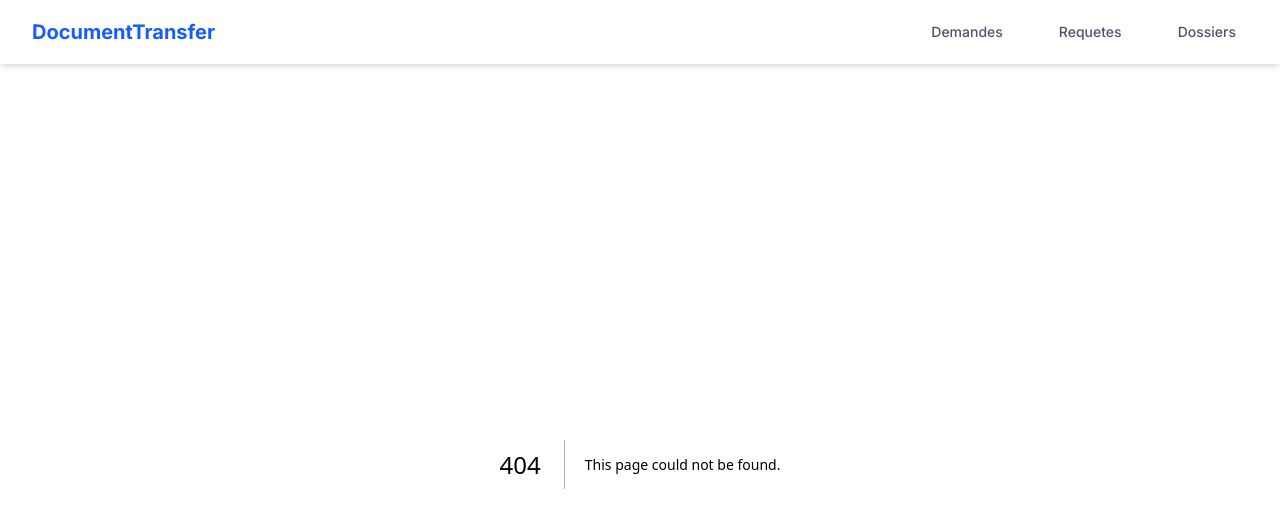
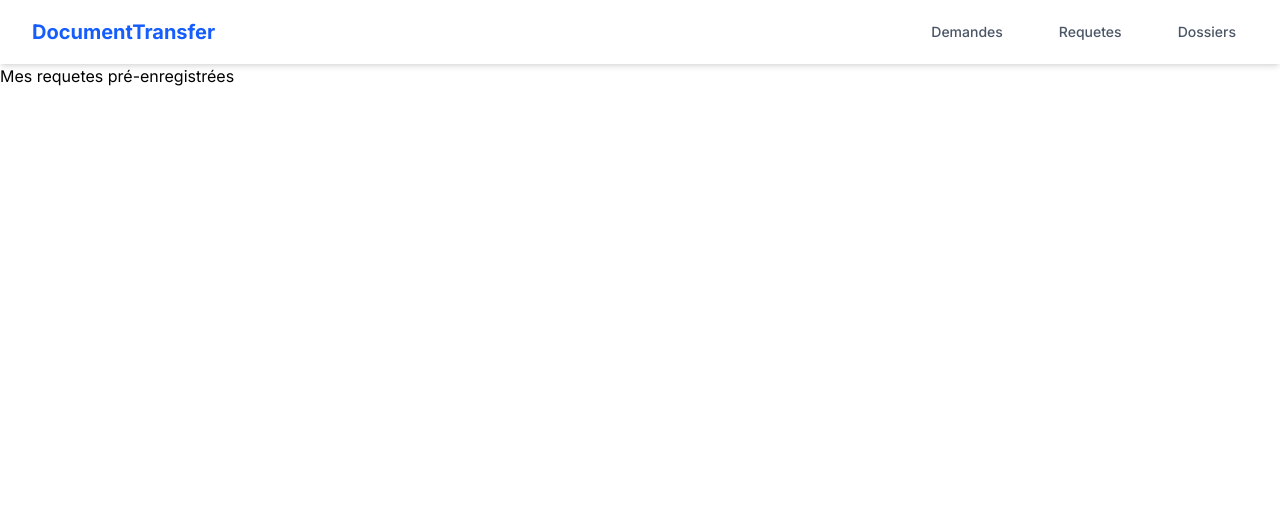
Before and after one commit to scaraude/Documo, a Next.js app: page /requetes in a window 1280 px wide. Before the commit this address had no page. Shown: the top 528 px of the page. Built offline with nearby package versions, Linux system fonts and the light colour scheme.

Commit message:
remove stuff add stuff

```diff
--- /dev/null
+++ b/app/dossiers/page.tsx
@@ -0,0 +1,5 @@
+export default function Dossiers() {
+    return <>
+        Mes Dossiers
+    </>
+}
--- a/app/new-request/page.tsx
+++ b/app/new-request/page.tsx
@@ -1,4 +1,3 @@
-// app/new-request/page.tsx
 'use client'
 
 import { useState } from 'react'
--- /dev/null
+++ b/app/requetes/page.tsx
@@ -0,0 +1,5 @@
+export default function Requetes() {
+    return <>
+        Mes requetes pré-enregistrées
+    </>
+}
```
